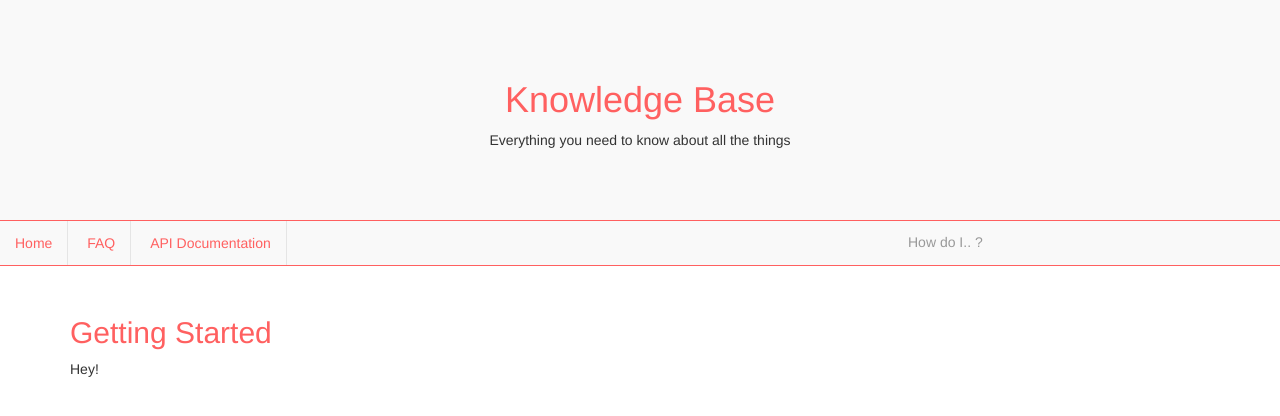
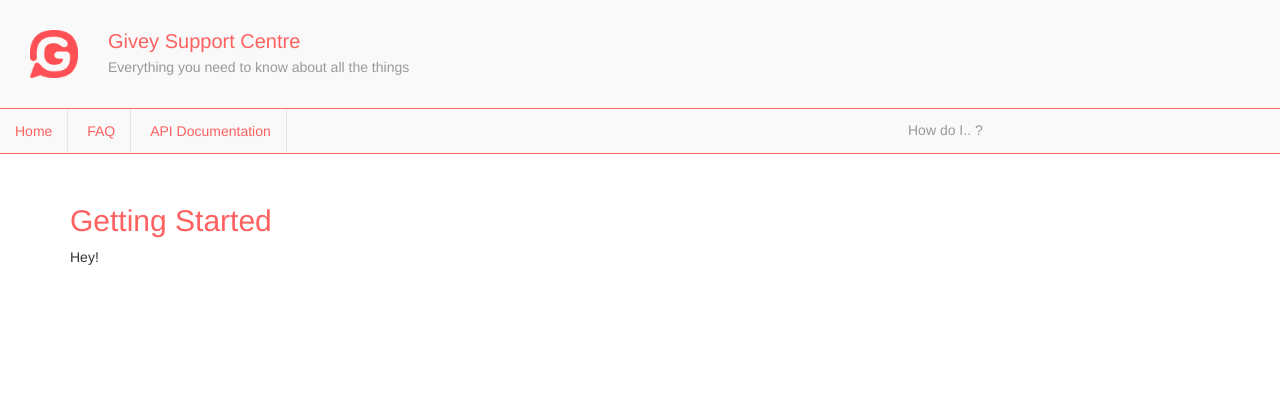
Before and after one commit to marcqualie/knowledge-base, a Jekyll site: the page built from _articles/getting-started.md, in a window 1280 px wide. Shown: the top 416 px of the page. Built offline with Jekyll 4.4.1, drawn with Linux system fonts in a browser that asks for light colours.

Commit message:
Add logo to header

```diff
--- a/_layouts/default.html
+++ b/_layouts/default.html
@@ -12,11 +12,12 @@
   <body>
 
     <div class="page-header">
-      <div class="container text-center">
-
-        <h1><a href="/">Knowledge Base</a></h1>
+      <div class="container-fluid">
+        <a class="logo" href="/">
+          <img src="/assets/images/logo.png" alt="">
+        </a>
+        <h1><a href="/">Givey Support Centre</a></h1>
         <p>Everything you need to know about all the things</p>
-
       </div>
       <div class="navigation clearfix">
         <ul>
--- a/_sass/theme.scss
+++ b/_sass/theme.scss
@@ -1,12 +1,35 @@
+$logo-size: 48px;
+
 .page-header {
   background: #f9f9f9;
+  border-bottom: 1px solid $brand-primary;
   margin: 0 auto 30px auto;
-  padding-bottom: 0;
-  padding-top: 60px;
-  border-bottom: 1px solid $brand-primary;
+  padding: 0;
+  .container-fluid {
+    height: $logo-size + $grid-gutter-width * 2;
+    padding: $grid-gutter-width;
+    padding-left: $logo-size + $grid-gutter-width * 2;
+    h1 {
+      font-size: 20px;
+      margin: 0 0 5px 0;
+    }
+    p {
+      color: #999;
+    }
+    .logo {
+      height: $logo-size;
+      left: $grid-gutter-width;
+      position: absolute;
+      top: $grid-gutter-width;
+      width: $logo-size;
+      img {
+        width: 100%;
+        height: 100%;
+      }
+    }
+  }
 }
 .navigation {
-  margin-top: 60px;
   border-top: 1px solid $brand-primary;
   ul {
     float: left;
@@ -37,13 +60,18 @@
 
 .sidebar {
   & .panel > .nav-stacked {
+    &, a {
+      color: #333;
+    }
     & > li > a {
       font-weight: bold;
       background: #f7f7f7;
       border-bottom: 1px solid #e5e5e5;
     }
     .nav-stacked {
-      color: #999;
+      &, a {
+        color: #666;
+      }
       font-size: .8em;
       font-family: monospace;
     }
```
Also changed, not shown: assets/images/logo.png (added).
